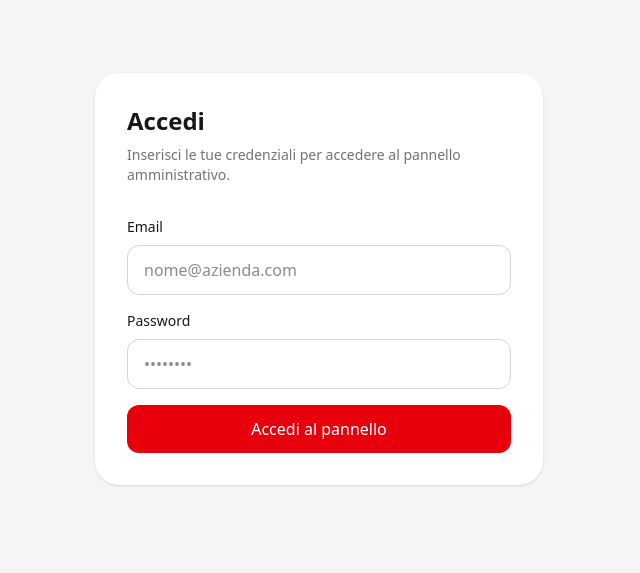
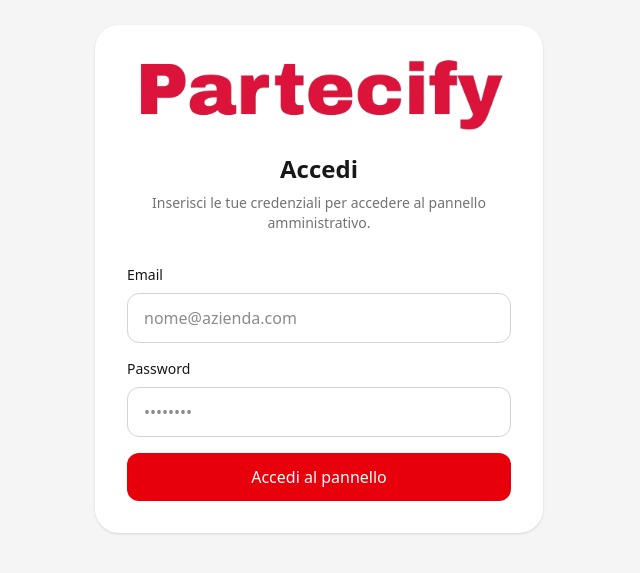
Before and after one commit to richardteatime/partecify-admin-web, a Next.js app: page /login in a window 1280 px wide. Shown: the part 121-694 px from the top of the page, without its empty margins (321-961 px from the left). Built offline with nearby package versions, Linux system fonts and the light colour scheme; no server answers.

Commit message:
- add logo in panel admin. -

```diff
--- a/src/app/login/page.tsx
+++ b/src/app/login/page.tsx
@@ -1,5 +1,6 @@
 "use client";
 
+import Image from "next/image";
 import { useState } from "react";
 import { useRouter } from "next/navigation";
 import { loginWithEmailPassword, requireAdminUser } from "@/services/auth-service";
@@ -12,7 +13,7 @@
   const [submitting, setSubmitting] = useState(false);
   const [error, setError] = useState("");
 
-  async function handleSubmit(e: React.FormEvent) {
+  async function handleSubmit(e: React.FormEvent<HTMLFormElement>) {
     e.preventDefault();
     setSubmitting(true);
     setError("");
@@ -33,7 +34,16 @@
   return (
     <div className="flex min-h-screen items-center justify-center bg-neutral-100 px-4">
       <div className="w-full max-w-md rounded-3xl bg-white p-8 shadow-sm">
-        <div className="mb-8">
+        <div className="mb-8 flex flex-col items-center text-center">
+          <Image
+            src="/partecify-logo.png"
+            alt="Logo Partecify"
+            width={140}
+            height={140}
+            className="mb-4 h-auto w-auto object-contain"
+            priority
+          />
+
           <h1 className="text-2xl font-bold">Accedi</h1>
           <p className="mt-2 text-sm text-neutral-500">
             Inserisci le tue credenziali per accedere al pannello amministrativo.
```
Also changed, not shown: public/partecify-logo.png (added).
